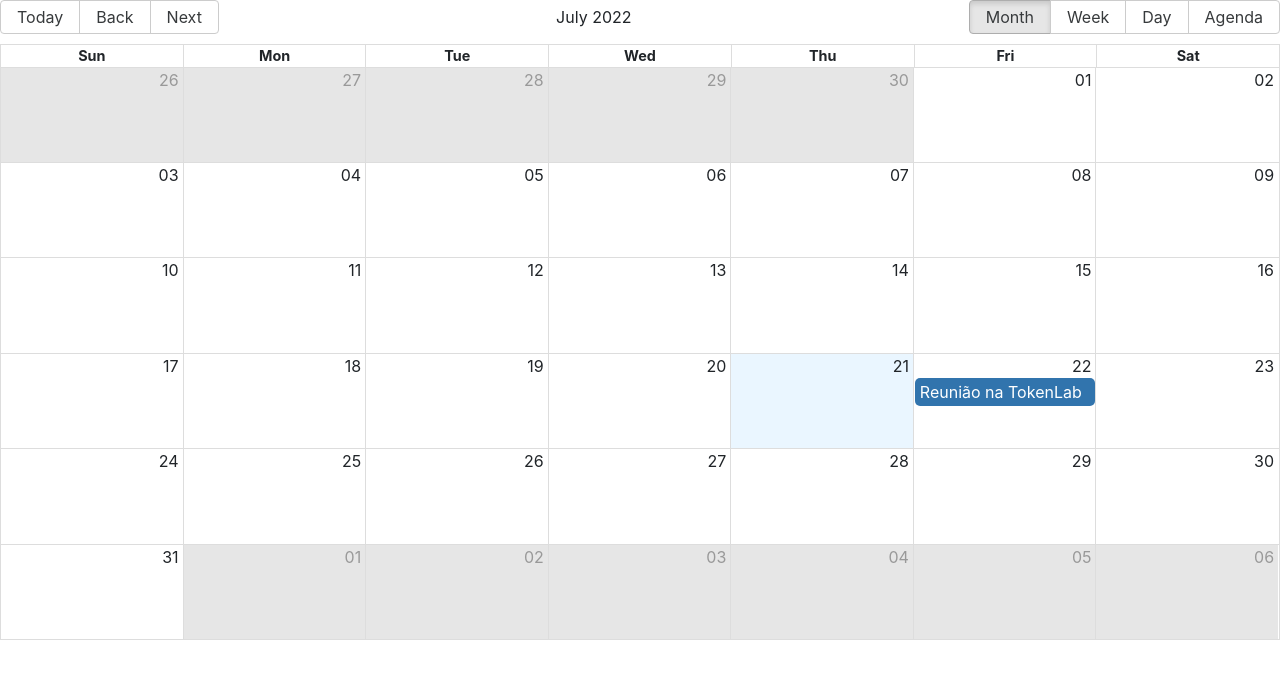
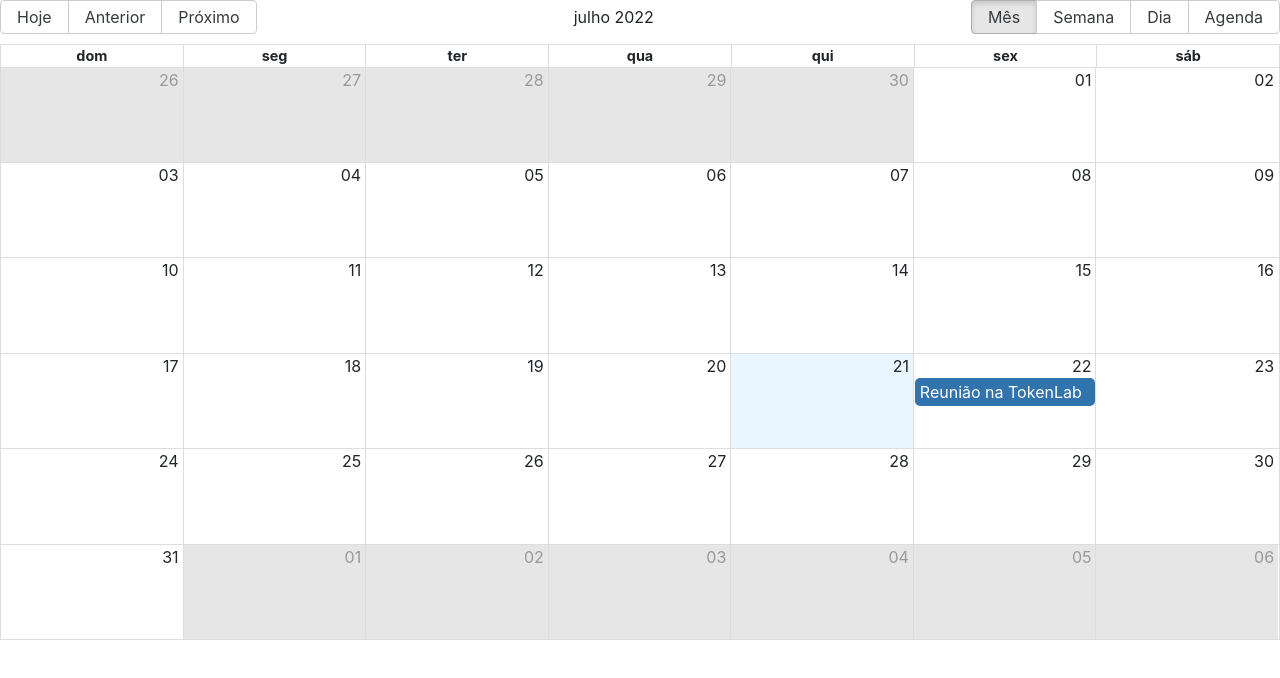
Before and after one commit to luis-saes/calendario-eventos, a React (Create React App) app in the folder front-end/: page /calendar in a window 1280 px wide. Shown: the top 678 px of the page. Built offline with nearby package versions, Linux system fonts and the light colour scheme.

Commit message:
traduzindo calendário

```diff
--- a/front-end/src/views/MainScreen.jsx
+++ b/front-end/src/views/MainScreen.jsx
@@ -3,11 +3,13 @@ import { Calendar, momentLocalizer } from "react-big-calendar";
 import { v4 as uuidv4 } from "uuid";
 import "react-big-calendar/lib/css/react-big-calendar.css";
 import moment from "moment";
+import "moment/locale/pt-br";
 import Button from "react-bootstrap/Button";
 import Modal from "react-bootstrap/Modal";
 import Form from "react-bootstrap/Form";
 import styles from "./MainScreen.module.css";
 
+moment.locale("pt-br");
 const localizer = momentLocalizer(moment);
 
 const MainScreen = () => {
@@ -182,6 +184,26 @@ const MainScreen = () => {
           onSelectEvent={(eventInfo) => onSelectEvent(eventInfo)}
           startAccessor="start"
           endAcessor="end"
+          messages={{
+            date: "Data",
+            time: "Tempo",
+            event: "Evento",
+            allDay: "Dia Todo",
+            week: "Semana",
+            work_week: "Semana de Trabalho",
+            day: "Dia",
+            month: "Mês",
+            previous: "Anterior",
+            next: "Próximo",
+            yesterday: "Ontem",
+            tomorrow: "Amanhã",
+            today: "Hoje",
+            agenda: "Agenda",
+
+            noEventsInRange: "Não há eventos neste intervalo.",
+
+            showMore: (total) => `+${total} mais`,
+          }}
         />
       </div>
     </div>
```
